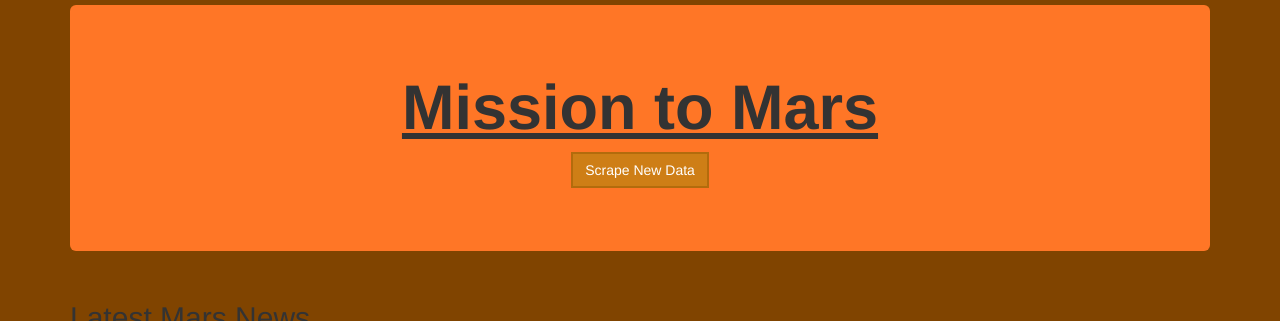
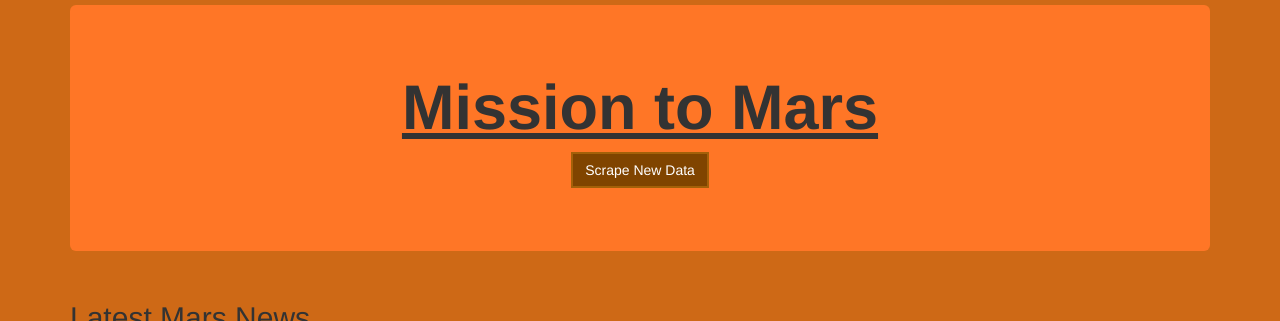
Before and after one commit to ArtTucker/mission_to_mars, a Flask app: page / in a window 1280 px wide. Shown: the top 321 px of the page. Run offline with Flask 2, Linux system fonts and the light colour scheme; data that the repository does not hold is empty; some libraries are stand-ins or nearby versions.

Commit message:
Update stylesheet.css

```diff
--- a/static/css/stylesheet.css
+++ b/static/css/stylesheet.css
@@ -1,11 +1,11 @@
 body {
     margin: 5px;
     padding-bottom: 70px;
-    background-color: #804400;
+    background-color: #ce6916;
   }
 
 .btn {
-    background-color: #ce7e16;
+    background-color: #804400;
     border: 2px solid #ad670acc;
     color: #fff;
     border-radius: 0;
```
